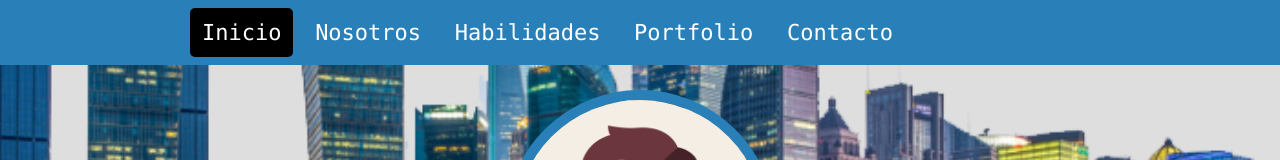
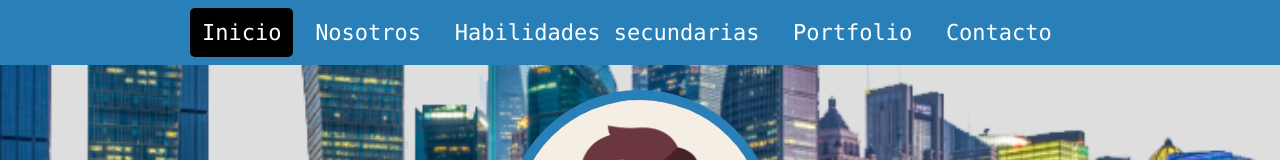
Before and after one commit to moleculas/mobile-first, a plain HTML site: page index.html in a window 1280 px wide. Shown: the top 160 px of the page. Drawn offline with Linux system fonts and the light colour scheme.

Commit message:
Modificación botón menú

```diff
--- a/index.html
+++ b/index.html
@@ -14,7 +14,7 @@
 		<ul class="miUl">
 			<li class="list select"><a href="#yo_soy">Inicio</a></li>
 			<li class="list"><a href="#nosotros">Nosotros</a></li>
-			<li class="list"><a href="#habilidades">Habilidades</a></li>
+			<li class="list"><a href="#habilidades">Habilidades secundarias</a></li>
 			<li class="list"><a href="#portfolio">Portfolio</a></li>
 			<li class="list"><a href="#contacto">Contacto</a></li>
 		</ul>
```
